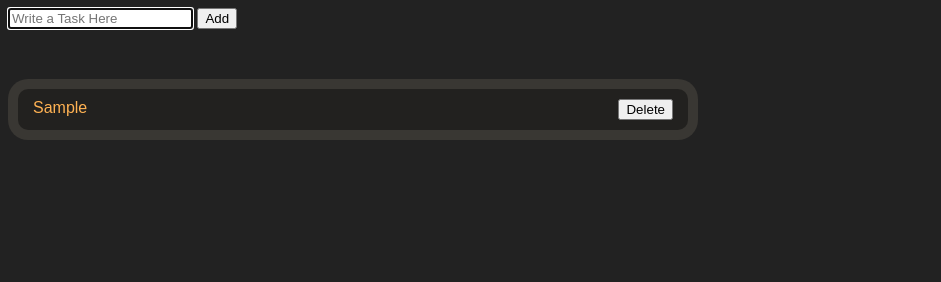
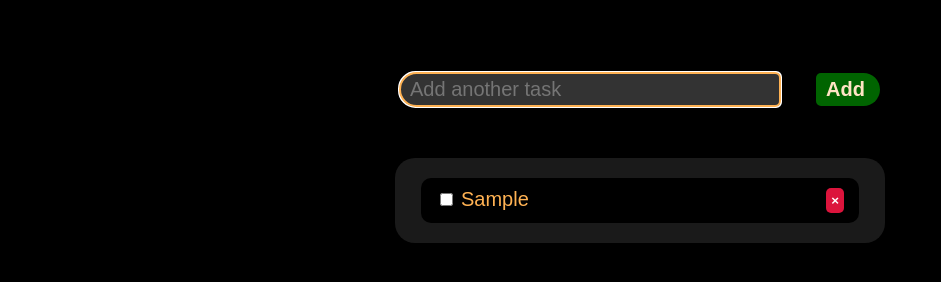
Before and after one commit to AbRahman-ra/To-Do-List, a plain HTML site: page index.html in a window 1280 px wide. Both pictures are taken after typing "Sample" into the empty fields and a click on the button "Add". Shown: the whole page, without its empty margins (0-941 px from the left). Drawn offline with Linux system fonts and the light colour scheme.

Commit message:
v1.1 update

```diff
--- a/index.html
+++ b/index.html
@@ -10,10 +10,8 @@
 
   <body>
     <section id="input-section">
-      <form method="post">
-        <input type="text" placeholder="Write a Task Here" required />
-        <input type="button" value="Add" />
-      </form>
+      <input type="text" placeholder="Add a Task" required />
+      <input type="button" value="Add" />
     </section>
 
     <section id="output-section"></section>
--- a/main.js
+++ b/main.js
@@ -17,10 +17,12 @@ window.addEventListener("DOMContentLoaded", () => {
 // [2] Reloading Page
 window.addEventListener("DOMContentLoaded", function () {
   let localStorageTasks = localStorage.getItem("tasks");
+
   // [2.1] If there are existing tasks in local storage
   if (localStorageTasks !== null) {
     // [2.2] Get the tasks as an array
     tasks = JSON.parse(window.localStorage["tasks"]);
+
     // [2.3] Print the tasks on document
     printAllTasks();
   }
@@ -42,20 +44,32 @@ inputTextField.addEventListener("keydown", function (e) {
 
 // [5 - FUNCTION] Print All Existing Tasks On Page Load
 let printAllTasks = function () {
-  tasks.forEach(function (t) {
+  tasks.forEach(function (t, i) {
     // [5.1] Create a section for each output task
     let tSection = document.createElement("section");
     tSection.classList.add("output-task");
-    // [5.2] Create a span that handles each output task text
-    let outputTask = document.createElement("span");
+    // [5.2] Create a container that handles each output task text with checkbox
+    let checkboxDiv = document.createElement("div");
+
+    let outputTask = document.createElement("input");
+    outputTask.type = "checkbox";
+    outputTask.id = `task-${tasks.length - i}-checkbox`;
+    outputTask.checked = false;
     outputTask.classList.add("output-task-text");
-    outputTask.innerHTML = t;
+
+    let outputTaskLabel = document.createElement("label");
+    outputTaskLabel.setAttribute("for", outputTask.id);
+    outputTaskLabel.classList.add("output-task-text");
+    outputTaskLabel.innerHTML = t;
+
+    checkboxDiv.appendChild(outputTask);
+    checkboxDiv.appendChild(outputTaskLabel);
     // [5.3] Create a delete button
     let delButton = document.createElement("button");
     delButton.classList.add("del-button");
-    delButton.innerHTML = "Delete";
+    delButton.innerHTML = `×`;
     // [5.4] Append text and button to task section
-    tSection.appendChild(outputTask);
+    tSection.appendChild(checkboxDiv);
     tSection.appendChild(delButton);
     // [5.5] Append task section to the big output section
     outputSection.append(tSection);
@@ -69,16 +83,20 @@ let printAllTasks = function () {
 let insertTask = function () {
   // [6.1] Obtain the task
   let userInput = inputTextField.value;
+  if (userInput.length !== 0) {
+    inputTextField.setAttribute("placeholder", "Add another task");
     // [6.2] Push it to an "tasks" array (descending order)
     tasks.unshift(userInput);
     // [6.3] Update the local storage
     window.localStorage.tasks = JSON.stringify(tasks);
-  console.log(localStorage.tasks);
-  // [6.4] Print the tasks on the document
+    // [6.4] Print the tasks on the document (Section 7)
     printTask();
     // [6.5] Clear the input text field and focus again
     inputTextField.value = "";
     inputTextField.focus();
+  } else {
+    inputTextField.setAttribute("placeholder", "Can't add an empty task");
+  }
 };
 
 // [7 - FUNCTION] Print the last (added) task on the document
@@ -88,15 +106,22 @@ let printTask = function () {
   let tSection = document.createElement("section");
   tSection.classList.add("output-task");
   // [7.2] Create a span that handles each output task text
-  let outputTask = document.createElement("span");
-  outputTask.classList.add("output-task-text");
-  outputTask.innerHTML = userInput;
+  let checkboxDiv = document.createElement("div");
+  let outputTask = document.createElement("input");
+  outputTask.type = "checkbox";
+  outputTask.id = tasks.length;
+  let outputTaskLabel = document.createElement("label");
+  outputTaskLabel.setAttribute("for", outputTask.id);
+  outputTaskLabel.classList.add("output-task-text");
+  outputTaskLabel.innerHTML = userInput;
   // [7.3] Create a delete button
   let delButton = document.createElement("button");
   delButton.classList.add("del-button");
-  delButton.innerHTML = "Delete";
+  delButton.innerHTML = `×`;
   // [7.4] Append text and button to task section
-  tSection.appendChild(outputTask);
+  checkboxDiv.appendChild(outputTask);
+  checkboxDiv.appendChild(outputTaskLabel);
+  tSection.appendChild(checkboxDiv);
   tSection.appendChild(delButton);
   // [7.5] Prepend task section to the big output section
   outputSection.prepend(tSection);
@@ -111,7 +136,7 @@ let activateDeleteButton = function (sectionsWithDelBtn) {
   // [8.1] Get every delete button
   sectionsWithDelBtn.forEach(function (t) {
     let delButton = t.querySelector("button");
-    let taskToBeRm = t.querySelector("span").textContent;
+    let taskToBeRm = t.querySelector("label").textContent;
     // [8.2] Event trigger
     delButton.onclick = function () {
       // [8.2.1] Remove the whole HTML Section
--- a/style.css
+++ b/style.css
@@ -1,24 +1,93 @@
 body {
-  background-color: #222;
+  background-color: rgb(0, 0, 0);
   color: rgb(255, 178, 83);
   font-family: "Raleway", sans-serif;
 }
 
+#input-section {
+  position: absolute;
+  left: 50%;
+  translate: -50%;
+  display: flex;
+  flex-direction: row;
+  align-items: center;
+  justify-content: center;
+  width: 80%;
+  margin: 50px auto;
+  max-width: 480px;
+  justify-content: space-between;
+  padding: 15px;
+}
+
+input[type="text"] {
+  font-size: 20px;
+  width: 75%;
+  border-radius: 1em 0.3em 0.3em 1em;
+  padding: 5px 10px;
+  background-color: rgba(255, 255, 255, 0.2);
+  color: rgb(255, 178, 83);
+  border: none;
+}
+
+input[value="Add"] {
+  font-size: 20px;
+  padding: 5px 15px 5px 10px;
+  font-weight: bold;
+  background-color: darkgreen;
+  color: bisque;
+  border: none;
+  border-radius: 0.3em 1em 1em 0.3em;
+}
+
+input[type="text"]:focus {
+  outline-width: auto;
+  outline-color: rgb(255, 178, 83);
+}
+
 #output-section {
+  position: absolute;
+  left: 50%;
+  translate: -50%;
   display: flex;
   flex-direction: column;
-  background-color: rgba(255, 228, 196, 0.1);
+  background-color: rgba(255, 255, 255, 0.1);
   border-radius: 20px;
-  margin: 50px 0;
-  width: max-content;
+  margin: 150px 0;
+  width: 80%;
+  min-height: 20px;
+  align-items: center;
+  justify-content: center;
+  max-width: 480px;
+  padding: 5px;
+  font-size: 20px;
 }
 
 .output-task {
   display: flex;
-  width: 50vw;
+  width: 85%;
   padding: 10px 15px;
-  background-color: rgba(0, 0, 0, 0.4);
+  background-color: rgba(0, 0, 0);
   border-radius: 10px;
   justify-content: space-between;
-  margin: 10px;
+  margin: 15px 5px;
 }
+
+.output-task-text {
+  text-align: left;
+  padding: 5px;
+}
+
+.del-button {
+  font-weight: bold;
+  padding: 5px;
+  color: white;
+  background-color: crimson;
+  border: none;
+  border-radius: 5px;
+  height: -moz-fit-content;
+  height: fit-content;
+}
+
+.del-button:hover {
+  cursor: pointer;
+}
```
Also changed, not shown: 1 other file. Lines whose indentation alone changed are shown as unchanged.
